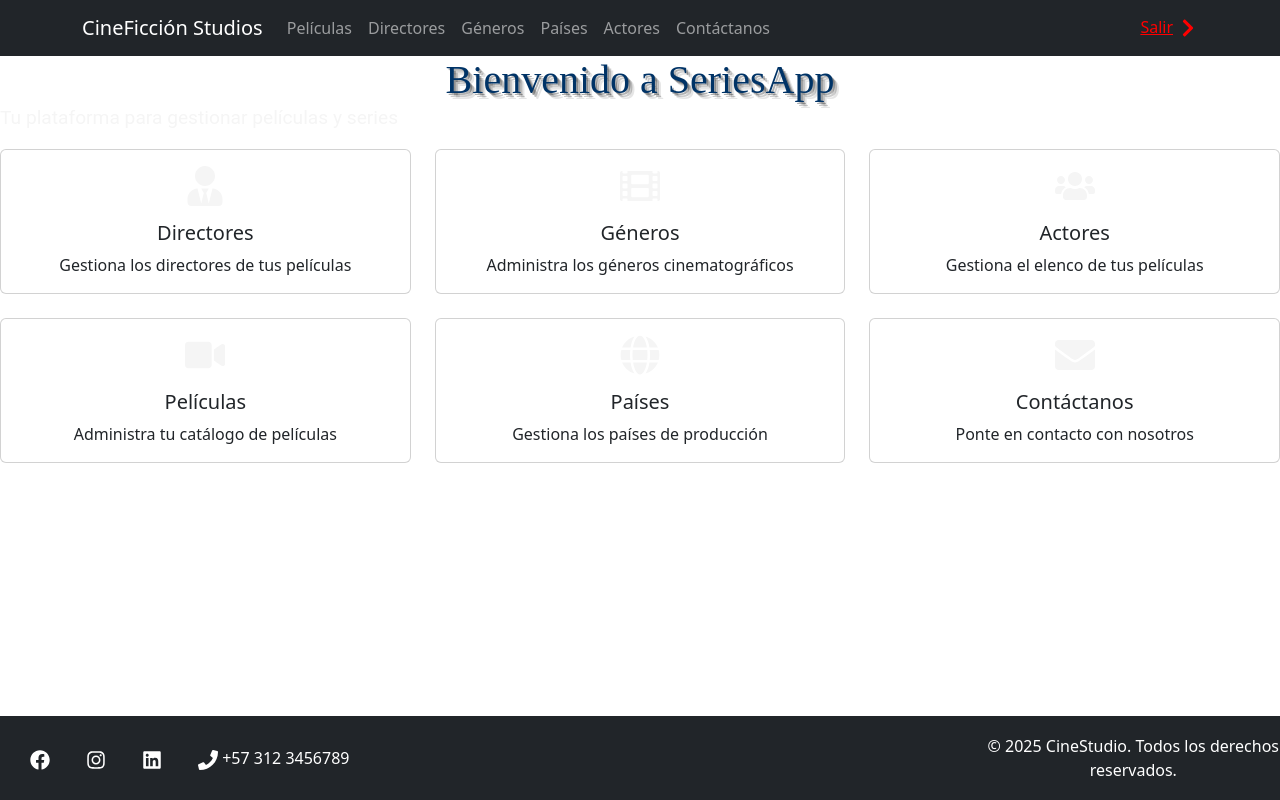
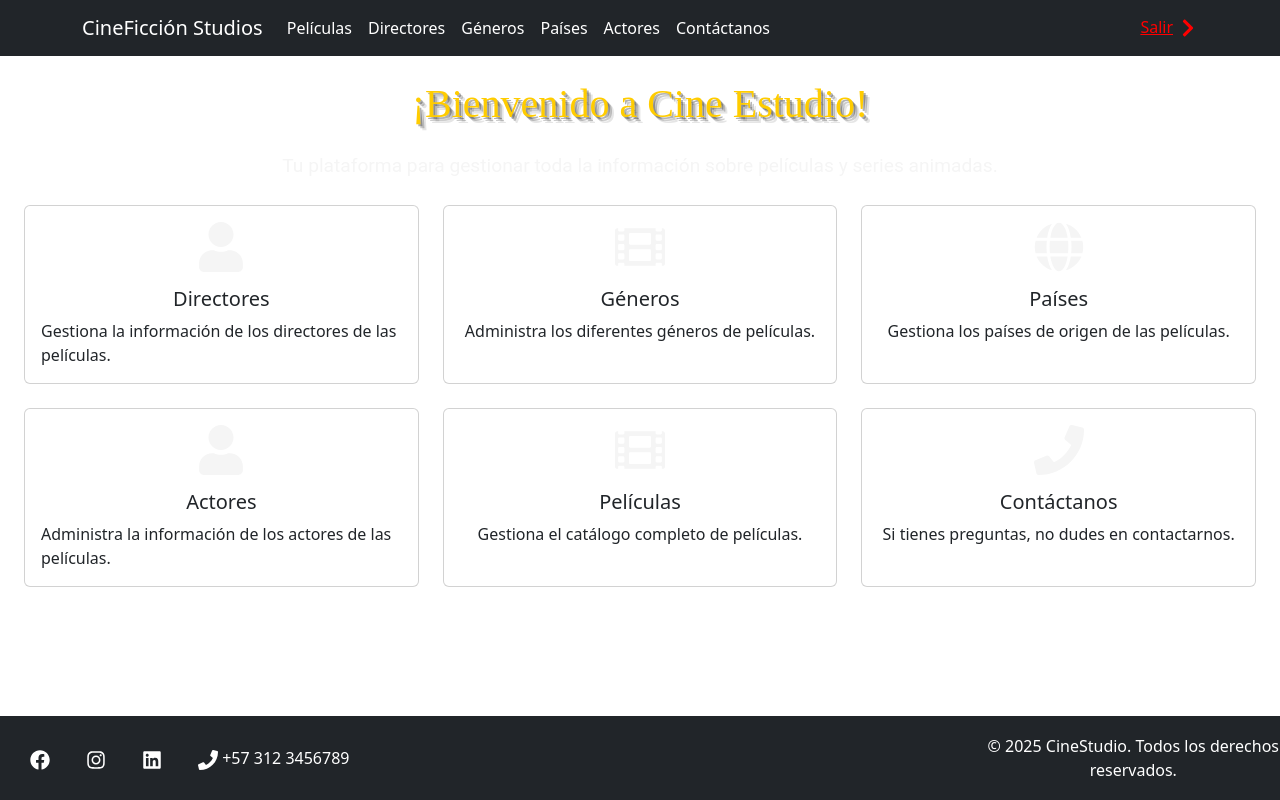
Before and after one commit to ValeriaAlarcon119/PruebaConocimiento, a React (Create React App) app: page /login#/welcome in a window 1280 px wide. Built offline with nearby package versions, Linux system fonts and the light colour scheme; sample sign-in values are in the browser's storage.

Commit message:
Actualiza estilos de fondo y contraste en todas las páginas3

```diff
--- a/src/App.css
+++ b/src/App.css
@@ -71,12 +71,12 @@
 .table {
     width: 100%;
     margin-bottom: 0;
-    background-color: #ffffff;
-    color: #000000;
+    background-color: #003366;
+    color: #f5f5f5;
 }
 
 .table th {
-    background-color: #003366;
+    background-color: #004080;
     color: #f5f5f5;
     position: sticky;
     top: 0;
@@ -85,7 +85,7 @@
 
 .table td {
     vertical-align: middle;
-    color: #000000;
+    color: #f5f5f5;
 }
 
 .text-primary {
@@ -161,15 +161,15 @@
 }
 
 .card {
-    background-color: #003366;
-    color: #f5f5f5;
+    background-color: #003366; /* Mismo color del navbar */
+    color: #f5f5f5; /* Color blanco hueso */
     transition: all 0.3s ease;
     height: 100%;
 }
 
 .card:hover {
-    background-color: #ffffff;
-    color: #000000;
+    background-color: #004080; /* Un tono más claro al hacer hover */
+    transform: translateY(-2px);
 }
 
 .modal-body {
@@ -192,16 +192,16 @@
 }
 
 .navbar {
-    background-color: #003366; /* Color azul oscuro */
-    padding: 15px; /* Espaciado alrededor del menú */
+    background-color: #000000 !important; /* Negro puro */
+    padding: 15px;
 }
 
 .navbar-brand, .nav-link {
-    color: #ffffff; /* Color del texto en blanco */
+    color: #ffffff !important;
 }
 
 .navbar-brand:hover, .nav-link:hover {
-    color: #ffcc00; /* Color del texto al pasar el mouse */
+    color: #ffcc00 !important;
 }
 
 .navbar-collapse {
@@ -214,7 +214,7 @@
 
 .welcome-title {
     font-family: 'Pacifico', cursive;
-    color: #003366;
+    color: #ffcc00; /* Color dorado para el título */
     font-size: 2.5rem;
     text-align: center;
     position: relative;
@@ -233,13 +233,13 @@
 }
 
 .icon {
-    color: #f5f5f5;
+    color: #f5f5f5; /* Color blanco hueso */
     transition: color 0.3s ease;
     margin-bottom: 15px;
 }
 
 .card:hover .icon {
-    color: #00bfff;
+    color: #00bfff; /* Color azul claro al hacer hover */
 }
 
 footer {
@@ -248,12 +248,13 @@ footer {
 }
 
 .navbar-bottom {
-    position: fixed; /* Fija la barra en la parte inferior */
+    background-color: #000000 !important;
+    position: fixed;
     bottom: 0;
     left: 0;
     right: 0;
-    padding: 10px 0; /* Espaciado vertical */
-    z-index: 1000; /* Asegúrate de que esté por encima de otros elementos */
+    padding: 10px 0;
+    z-index: 1000;
 }
 
 .navbar-bottom .nav-link {
@@ -295,15 +296,15 @@ input:not(:placeholder-shown), select:not([value=""]), textarea:not(:placeholder
 
 /* Estilos para el componente de contacto */
 .contact-card {
-    background-color: #003366;
-    color: #f5f5f5;
+    background-color: #000000 !important; /* Negro puro */
+    color: #ffffff !important;
     transition: all 0.3s ease;
     border: none;
 }
 
 .contact-card:hover {
-    background-color: #004080;
-    transform: translateY(-2px);
+    background-color: #ffffff !important;
+    color: #000000 !important;
 }
 
 .contact-card a {
@@ -317,42 +318,83 @@ input:not(:placeholder-shown), select:not([value=""]), textarea:not(:placeholder
 
 /* Estilos específicos para las tarjetas de películas */
 .movie-card {
-    background-color: #ffffff;
-    color: #000000;
+    background-color: #000000;
+    color: #ffffff;
+    transition: all 0.3s ease;
     height: 100%;
     display: flex;
     flex-direction: column;
-    transition: all 0.3s ease;
+    border: none;
 }
 
 .movie-card:hover {
-    background-color: #003366;
-    color: #f5f5f5;
+    background-color: #ffffff;
+    color: #000000;
 }
 
 .movie-card .card-body {
     display: flex;
     flex-direction: column;
     height: 100%;
+    padding: 1.25rem;
+}
+
+.movie-card .card-title {
+    font-size: 1.25rem;
+    margin-bottom: 0.75rem;
+    color: inherit;
 }
 
 .movie-card .movie-details {
-    margin: 2px 0;
+    margin: 0.5rem 0;
+    color: inherit;
 }
 
 .movie-card .movie-synopsis {
     font-style: italic;
-    color: inherit;
-    margin-top: 10px;
+    color: #cccccc;
+    margin: 0.75rem 0;
+    flex-grow: 1;
+}
+
+.movie-card:hover .movie-synopsis {
+    color: #666666;
 }
 
 .movie-card .button-group {
-    margin-top: auto;
+    margin-top: 1rem;
     display: flex;
-    gap: 10px;
-    justify-content: center;
-    flex-wrap: wrap;
-    padding: 10px 0;
+    gap: 1rem;
+    justify-content: flex-end;
+    align-items: center;
+}
+
+.movie-card .button-group .icon {
+    font-size: 1.2rem;
+    cursor: pointer;
+    transition: color 0.3s ease;
+    color: inherit;
+}
+
+.movie-card .button-group .icon:hover {
+    color: #00bfff;
+}
+
+.movie-card .btn-ver-mas {
+    background-color: transparent;
+    border: none;
+    color: inherit;
+    padding: 0.5rem 1rem;
+    display: flex;
+    align-items: center;
+    gap: 0.5rem;
+    transition: all 0.3s ease;
+    text-decoration: none;
+}
+
+.movie-card .btn-ver-mas:hover {
+    color: #00bfff;
+    text-decoration: none;
 }
 
 @media (max-width: 768px) {
@@ -385,27 +427,36 @@ input:not(:placeholder-shown), select:not([value=""]), textarea:not(:placeholder
 
 /* Estilos para el fondo de las páginas */
 .page-background {
-    background-color: #003366;
+    background-color: #000000;
     min-height: 100vh;
     padding: 20px 0;
 }
 
 /* Estilos para las tarjetas en Welcome y Contacto */
 .welcome-card, .contact-card {
-    background-color: #003366;
-    color: #f5f5f5;
+    background-color: #000000 !important; /* Negro puro */
+    color: #ffffff !important;
     transition: all 0.3s ease;
     border: none;
 }
 
 .welcome-card:hover, .contact-card:hover {
-    background-color: #004080;
-    transform: translateY(-2px);
+    background-color: #ffffff !important;
+    color: #000000 !important;
+}
+
+.welcome-card .icon, .contact-card .icon {
+    color: #ffffff;
+    transition: color 0.3s ease;
+}
+
+.welcome-card:hover .icon, .contact-card:hover .icon {
+    color: #00bfff; /* Azul claro al hacer hover */
 }
 
 /* Ajustes para los títulos de las páginas */
 .page-title {
-    color: #f5f5f5;
+    color: #ffffff;
     text-align: center;
     margin-bottom: 30px;
 }
@@ -418,4 +469,15 @@ input:not(:placeholder-shown), select:not([value=""]), textarea:not(:placeholder
 /* Ajustes para los botones en las tablas */
 .table .btn {
     margin: 0 2px;
+    color: #ffffff;
 }
+
+.table .btn:hover {
+    color: #00bfff;
+}
+
+/* Mantener el login sin cambios */
+.login-container {
+    background-color: #ffffff;
+    color: #000000;
+}
--- a/src/pages/Welcome.js
+++ b/src/pages/Welcome.js
@@ -1,84 +1,72 @@
 import React from 'react';
-import { Card, Row, Col } from 'react-bootstrap';
+import { Container, Row, Col, Card } from 'react-bootstrap';
 import { Link } from 'react-router-dom';
-import { FaUserTie, FaFilm, FaUsers, FaVideo, FaGlobe, FaEnvelope } from 'react-icons/fa';
-import '../App.css';
+import { FaUser, FaFilm, FaGlobe, FaPhone } from 'react-icons/fa'; // Importa los íconos
 
 const Welcome = () => {
     return (
-        <div className="welcome-container">
-            <h1 className="welcome-title">Bienvenido a SeriesApp</h1>
-            <p className="welcome-description">Tu plataforma para gestionar películas y series</p>
-
-            <Row className="justify-content-center g-4">
-                <Col xs={12} sm={6} md={4}>
-                    <Link to="/directores" className="text-decoration-none">
-                        <Card className="card">
-                            <Card.Body className="text-center">
-                                <FaUserTie className="icon" size={40} />
+        <Container fluid className="mt-4 px-4">
+            <h1 className="text-center mb-4 welcome-title">¡Bienvenido a Cine Estudio!</h1>
+            <p className="text-center mb-4 welcome-description">
+                Tu plataforma para gestionar toda la información sobre películas y series animadas.
+            </p>
+            <Row className="justify-content-center">
+                <Col lg={4} md={6} className="mb-4">
+                    <Card as={Link} to="/directores" className="h-100 text-decoration-none">
+                        <Card.Body className="d-flex flex-column align-items-center">
+                            <FaUser size={50} className="icon" /> {/* Icono de personas para Directores */}
                             <Card.Title>Directores</Card.Title>
-                                <Card.Text>Gestiona los directores de tus películas</Card.Text>
+                            <Card.Text>Gestiona la información de los directores de las películas.</Card.Text>
                         </Card.Body>
                     </Card>
-                    </Link>
                 </Col>
-                <Col xs={12} sm={6} md={4}>
-                    <Link to="/generos" className="text-decoration-none">
-                        <Card className="card">
-                            <Card.Body className="text-center">
-                                <FaFilm className="icon" size={40} />
+                <Col lg={4} md={6} className="mb-4">
+                    <Card as={Link} to="/generos" className="h-100 text-decoration-none">
+                        <Card.Body className="d-flex flex-column align-items-center">
+                            <FaFilm size={50} className="icon" /> {/* Icono de claqueta para Géneros */}
                             <Card.Title>Géneros</Card.Title>
-                                <Card.Text>Administra los géneros cinematográficos</Card.Text>
+                            <Card.Text>Administra los diferentes géneros de películas.</Card.Text>
                         </Card.Body>
                     </Card>
-                    </Link>
                 </Col>
-                <Col xs={12} sm={6} md={4}>
-                    <Link to="/actores" className="text-decoration-none">
-                        <Card className="card">
-                            <Card.Body className="text-center">
-                                <FaUsers className="icon" size={40} />
-                                <Card.Title>Actores</Card.Title>
-                                <Card.Text>Gestiona el elenco de tus películas</Card.Text>
+                <Col lg={4} md={6} className="mb-4">
+                    <Card as={Link} to="/paises" className="h-100 text-decoration-none">
+                        <Card.Body className="d-flex flex-column align-items-center">
+                            <FaGlobe size={50} className="icon" /> {/* Icono de globo terráqueo para Países */}
+                            <Card.Title>Países</Card.Title>
+                            <Card.Text>Gestiona los países de origen de las películas.</Card.Text>
                         </Card.Body>
                     </Card>
-                    </Link>
                 </Col>
-                <Col xs={12} sm={6} md={4}>
-                    <Link to="/peliculas" className="text-decoration-none">
-                        <Card className="card">
-                            <Card.Body className="text-center">
-                                <FaVideo className="icon" size={40} />
-                                <Card.Title>Películas</Card.Title>
-                                <Card.Text>Administra tu catálogo de películas</Card.Text>
+                <Col lg={4} md={6} className="mb-4">
+                    <Card as={Link} to="/actores" className="h-100 text-decoration-none">
+                        <Card.Body className="d-flex flex-column align-items-center">
+                            <FaUser size={50} className="icon" /> {/* Icono de personas para Actores */}
+                            <Card.Title>Actores</Card.Title>
+                            <Card.Text>Administra la información de los actores de las películas.</Card.Text>
                         </Card.Body>
                     </Card>
-                    </Link>
                 </Col>
-                <Col xs={12} sm={6} md={4}>
-                    <Link to="/paises" className="text-decoration-none">
-                        <Card className="card">
-                            <Card.Body className="text-center">
-                                <FaGlobe className="icon" size={40} />
-                                <Card.Title>Países</Card.Title>
-                                <Card.Text>Gestiona los países de producción</Card.Text>
+                <Col lg={4} md={6} className="mb-4">
+                    <Card as={Link} to="/peliculas" className="h-100 text-decoration-none">
+                        <Card.Body className="d-flex flex-column align-items-center">
+                            <FaFilm size={50} className="icon" /> {/* Icono de películas */}
+                            <Card.Title>Películas</Card.Title>
+                            <Card.Text>Gestiona el catálogo completo de películas.</Card.Text>
                         </Card.Body>
                     </Card>
-                    </Link>
                 </Col>
-                <Col xs={12} sm={6} md={4}>
-                    <Link to="/contacto" className="text-decoration-none">
-                        <Card className="card">
-                            <Card.Body className="text-center">
-                                <FaEnvelope className="icon" size={40} />
+                <Col lg={4} md={6} className="mb-4">
+                    <Card as={Link} to="/contacto" className="h-100 text-decoration-none">
+                        <Card.Body className="d-flex flex-column align-items-center">
+                            <FaPhone size={50} className="icon" /> {/* Icono de teléfono para Contacto */}
                             <Card.Title>Contáctanos</Card.Title>
-                                <Card.Text>Ponte en contacto con nosotros</Card.Text>
+                            <Card.Text>Si tienes preguntas, no dudes en contactarnos.</Card.Text>
                         </Card.Body>
                     </Card>
-                    </Link>
                 </Col>
             </Row>
-        </div>
+        </Container>
     );
 };
 
```
Also changed, not shown: src/pages/Peliculas.js (+14 -8 lines). Lines whose indentation alone changed are shown as unchanged.
